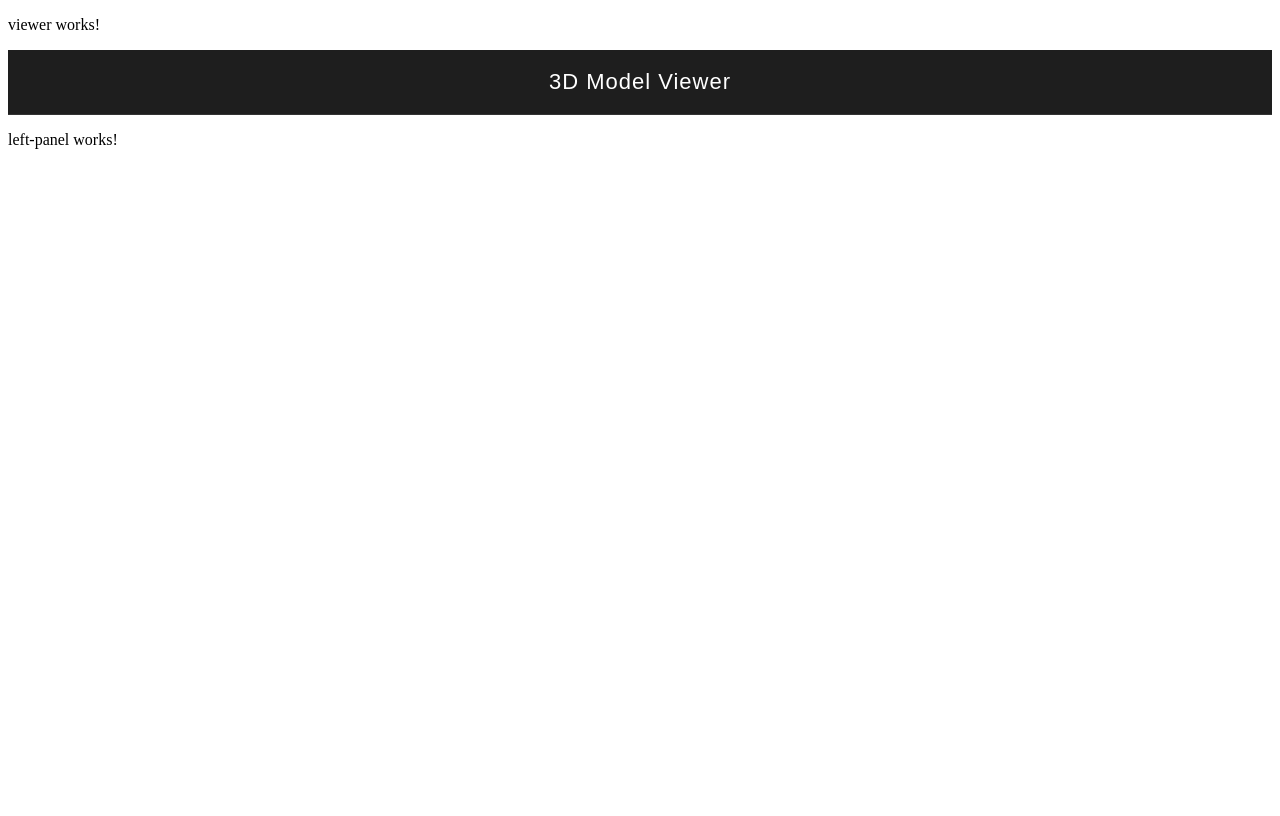
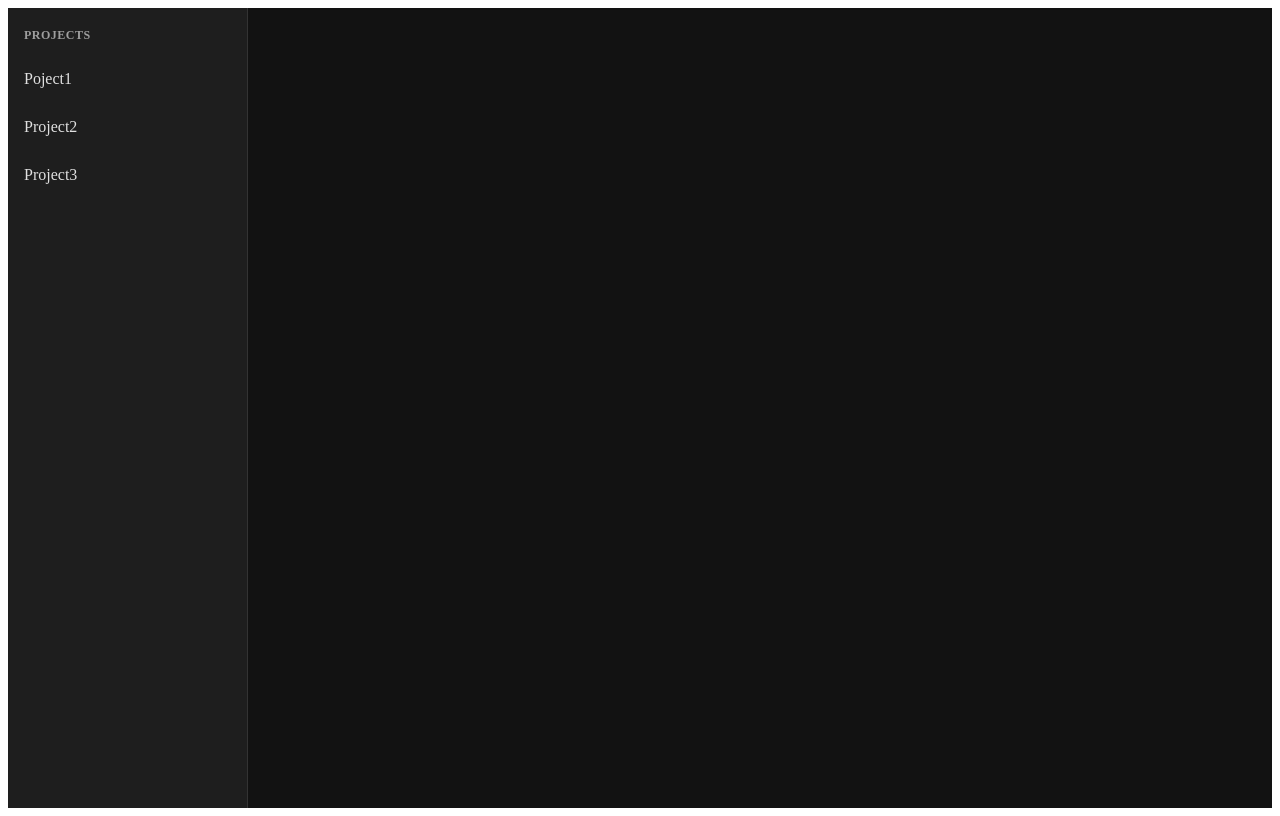
Before and after one commit to tibo6767/hackaton, an Angular app in the folder frontend/web-viewer/: page / in a window 1280 px wide. Built offline with nearby package versions, Linux system fonts and the light colour scheme.

Commit message:
feat: left-panel début

```diff
--- a/frontend/web-viewer/src/app/app.css
+++ b/frontend/web-viewer/src/app/app.css
@@ -0,0 +1,19 @@
+:host {
+  display: block;
+  height: 100vh;
+  background: #121212;
+  color: #e0e0e0;
+}
+
+.layout {
+  display: flex;
+  height: 100%;
+}
+
+.content {
+  flex: 1;
+  overflow-y: auto;
+  padding: 16px;
+  background: #121212;
+  color: #e0e0e0;
+}
--- a/frontend/web-viewer/src/app/app.html
+++ b/frontend/web-viewer/src/app/app.html
@@ -1,3 +1,5 @@
-<app-viewer></app-viewer>
-<app-header></app-header>
-<app-left-panel></app-left-panel>
+<div class="layout">
+  <app-left-panel />
+  <main class="content">
+  </main>
+</div>
--- a/frontend/web-viewer/src/app/left-panel/left-panel.css
+++ b/frontend/web-viewer/src/app/left-panel/left-panel.css
@@ -0,0 +1,39 @@
+:host {
+  display: block;
+  width: 240px;
+  flex-shrink: 0;
+  height: 100vh;
+  overflow-y: auto;
+  box-sizing: border-box;
+  background: #1e1e1e;
+  border-right: 1px solid #333;
+
+  /* couleurs des éléments mat-list */
+  --mat-list-list-item-label-text-color: #e0e0e0;
+  --mat-list-list-item-hover-label-text-color: #ffffff;
+  --mat-list-list-item-focus-label-text-color: #ffffff;
+  --mat-list-active-indicator-color: #3a3f4b;
+  --mat-list-list-item-hover-state-layer-color: #ffffff;
+}
+
+mat-nav-list {
+  padding-top: 8px;
+}
+
+a[mat-list-item] {
+  text-align: left;
+}
+[matSubheader] {
+  color: #9e9e9e;
+  font-size: 12px;
+  font-weight: 600;
+  text-transform: uppercase;
+  letter-spacing: 0.5px;
+}
+.sub-item {
+  padding-left: 48px !important;
+}
+
+mat-icon {
+  color: #9e9e9e;
+}
--- a/frontend/web-viewer/src/app/left-panel/left-panel.html
+++ b/frontend/web-viewer/src/app/left-panel/left-panel.html
@@ -1 +1,21 @@
-<p>left-panel works!</p>
+<mat-nav-list>
+  <h3 matSubheader>Projects</h3>
+
+  @for (project of projects; track project.name) {
+    <a mat-list-item href="#" (click)="$event.preventDefault(); toggle(project.name)">
+      <span matListItemTitle>{{ project.name | titlecase }}</span>
+    </a>
+
+    @if (isOpen(project.name)) {
+      @for (item of project.items; track item) {
+        <a
+          mat-list-item
+          class="sub-item"
+          href="#{{item}}"
+          (click)="$event.preventDefault(); activeItem.set(item)"
+          [activated]="activeItem() === item"
+        >{{ item | titlecase }}</a>
+      }
+    }
+  }
+</mat-nav-list>
--- a/frontend/web-viewer/src/app/left-panel/left-panel.ts
+++ b/frontend/web-viewer/src/app/left-panel/left-panel.ts
@@ -1,9 +1,38 @@
-import { Component } from '@angular/core';
+import {TitleCasePipe} from '@angular/common';
+import {Component, signal} from '@angular/core';
+import {MatIconModule} from '@angular/material/icon';
+import {MatListModule} from '@angular/material/list';
+
+
+interface Project {
+  name:string,
+  items:string[]
+}
 
 @Component({
-  imports: [],
+  imports: [MatListModule, MatIconModule, TitleCasePipe],
   selector: 'app-left-panel',
   styleUrl: './left-panel.css',
   templateUrl: './left-panel.html',
 })
-export class LeftPanel {}
+export class LeftPanel {
+  projects: Project[] = [
+    {name:'Poject1',items:['modele1','model2']},{name:'Project2',items:['model1']},{name:'Project3',items:['model1','model2','model3']}
+  ];
+  openFolders = signal<Set<string>>(new Set());
+  activeItem = signal<string | null>(null);
+
+  toggle(name: string) {
+    this.openFolders.update(set => {
+      const next = new Set(set);
+      next.has(name) ? next.delete(name) : next.add(name);
+      return next;
+    });
+  }
+
+  isOpen(name: string) {
+    return this.openFolders().has(name);
+  }
+
+
+}
--- /dev/null
+++ b/frontend/web-viewer/src/material-theme.scss
@@ -0,0 +1,38 @@
+// Include theming for Angular Material with `mat.theme()`.
+// This Sass mixin will define CSS variables that are used for styling Angular Material
+// components according to the Material 3 design spec.
+// Learn more about theming and how to use it for your application's
+// custom components at https://material.angular.dev/guide/theming
+@use '@angular/material' as mat;
+
+html {
+  height: 100%;
+  @include mat.theme(
+    (
+      color: (
+        primary: mat.$azure-palette,
+        tertiary: mat.$blue-palette,
+      ),
+      typography: Roboto,
+      density: 0,
+    )
+  );
+}
+
+body {
+  // Default the application to a light color theme. This can be changed to
+  // `dark` to enable the dark color theme, or to `light dark` to defer to the
+  // user's system settings.
+  color-scheme: light;
+
+  // Set a default background, font and text colors for the application using
+  // Angular Material's system-level CSS variables. Learn more about these
+  // variables at https://material.angular.dev/guide/system-variables
+  background-color: var(--mat-sys-surface);
+  color: var(--mat-sys-on-surface);
+  font: var(--mat-sys-body-medium);
+
+  // Reset the user agent margin.
+  margin: 0;
+  height: 100%;
+}
```
